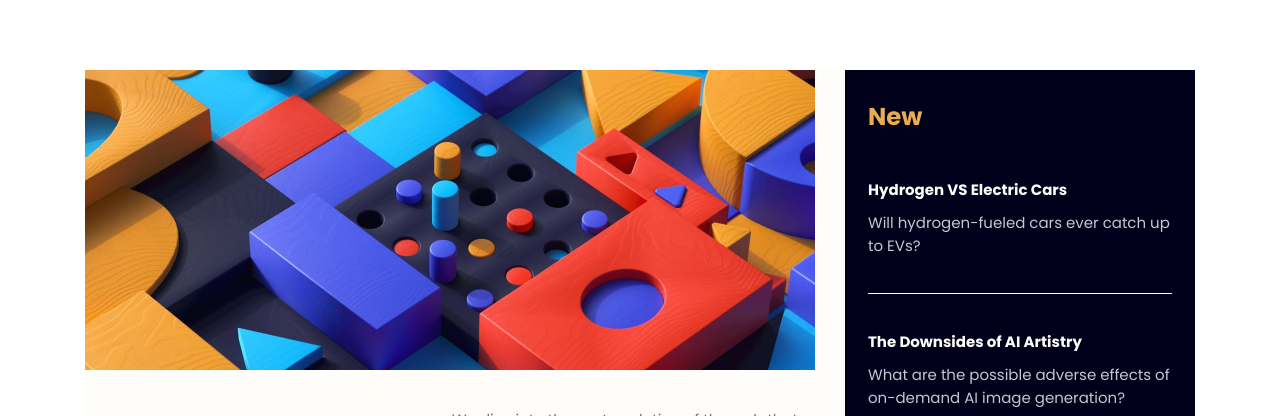
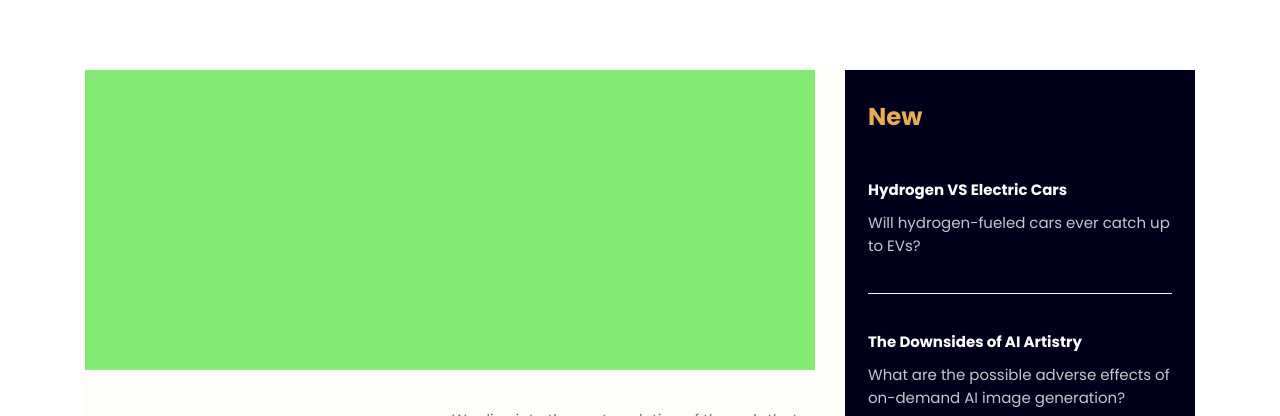
Before and after one commit to cyeguez/news-homepage-main, a website: page index.html in a window 1280 px wide. Shown: the part 161-577 px from the top of the page. Drawn offline with Linux system fonts and the light colour scheme; files whose address does not match are found by name.

Commit message:
fix(se realiza prueba a ver si se aplica)

```diff
--- a/scss/component/_header.scss
+++ b/scss/component/_header.scss
@@ -21,7 +21,7 @@
 
         width: 2.5625rem;
         height: 1.3125rem;
-        transition: all 4s ease;
+        transition: all 1s ease;
       }
       .menu__button__close {
         display: none;
--- a/scss/component/_main.scss
+++ b/scss/component/_main.scss
@@ -6,7 +6,8 @@
   .container__hero {
     width: 100%;
     height: 18.75rem;
-    background-image: url(../../assets/images/image-web-3-mobile.jpg);
+    background-color: lightblue;
+    // background-image: url("../../assets/images/image-web-3-mobile.jpg");
     background-repeat: no-repeat;
     background-size: cover;
   }
@@ -155,7 +156,8 @@
       grid-row: 1/2;
       width: 100%;
       height: 18.75rem;
-      background-image: url(../../assets/images/image-web-3-desktop.jpg);
+      background-color: #83ea73;
+      // background-image: url("../../assets/images/image-web-3-desktop.jpg");
       background-repeat: no-repeat;
       background-size: cover;
     }
```
Also changed, not shown: css/style.css.
